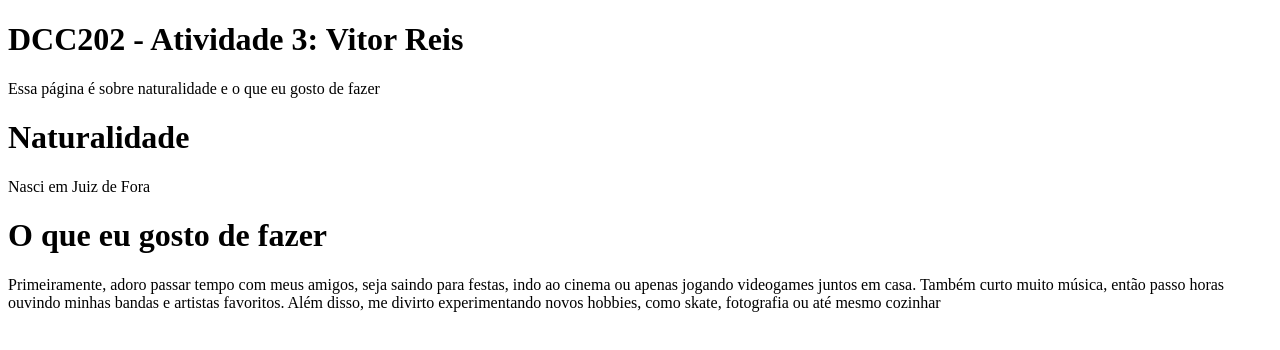
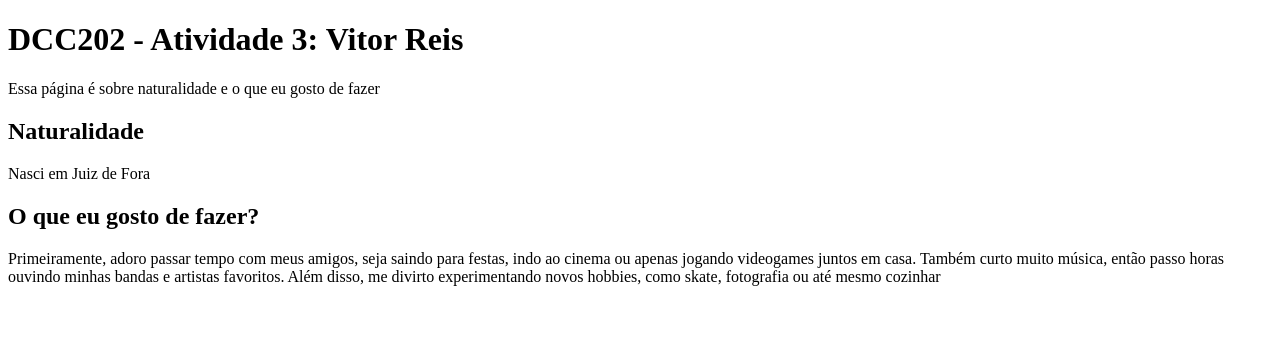
Before and after one commit to ufjf-dcc202/ufjf-dcc202-2023-3-a-atv3-vitors-reis, a website: page index.html in a window 1280 px wide. Drawn offline with Linux system fonts and the light colour scheme.

Commit message:
Correção de todos os erros

```diff
--- a/index.html
+++ b/index.html
@@ -10,15 +10,15 @@
         <h1>DCC202 - Atividade 3: Vitor Reis</h1>
         <p>Essa página é sobre naturalidade e o que eu gosto de fazer</p>
 
-        <div>
-            <h1>Naturalidade</h1>
+        <section>
+            <h2>Naturalidade</h2>
             <p>Nasci em Juiz de Fora</p>
-        </div>
+        </section>
 
-        <div>
-            <h1>O que eu gosto de fazer</h1>
+        <section>
+            <h2>O que eu gosto de fazer?</h2>
             <p>Primeiramente, adoro passar tempo com meus amigos, seja saindo para festas, indo ao cinema ou apenas jogando videogames juntos em casa. Também curto muito música, então passo horas ouvindo minhas bandas e artistas favoritos. Além disso, me divirto experimentando novos hobbies, como skate, fotografia ou até mesmo cozinhar</p>
-        </div>
+        </section>
     </main>
 </body>
 </html>
```
